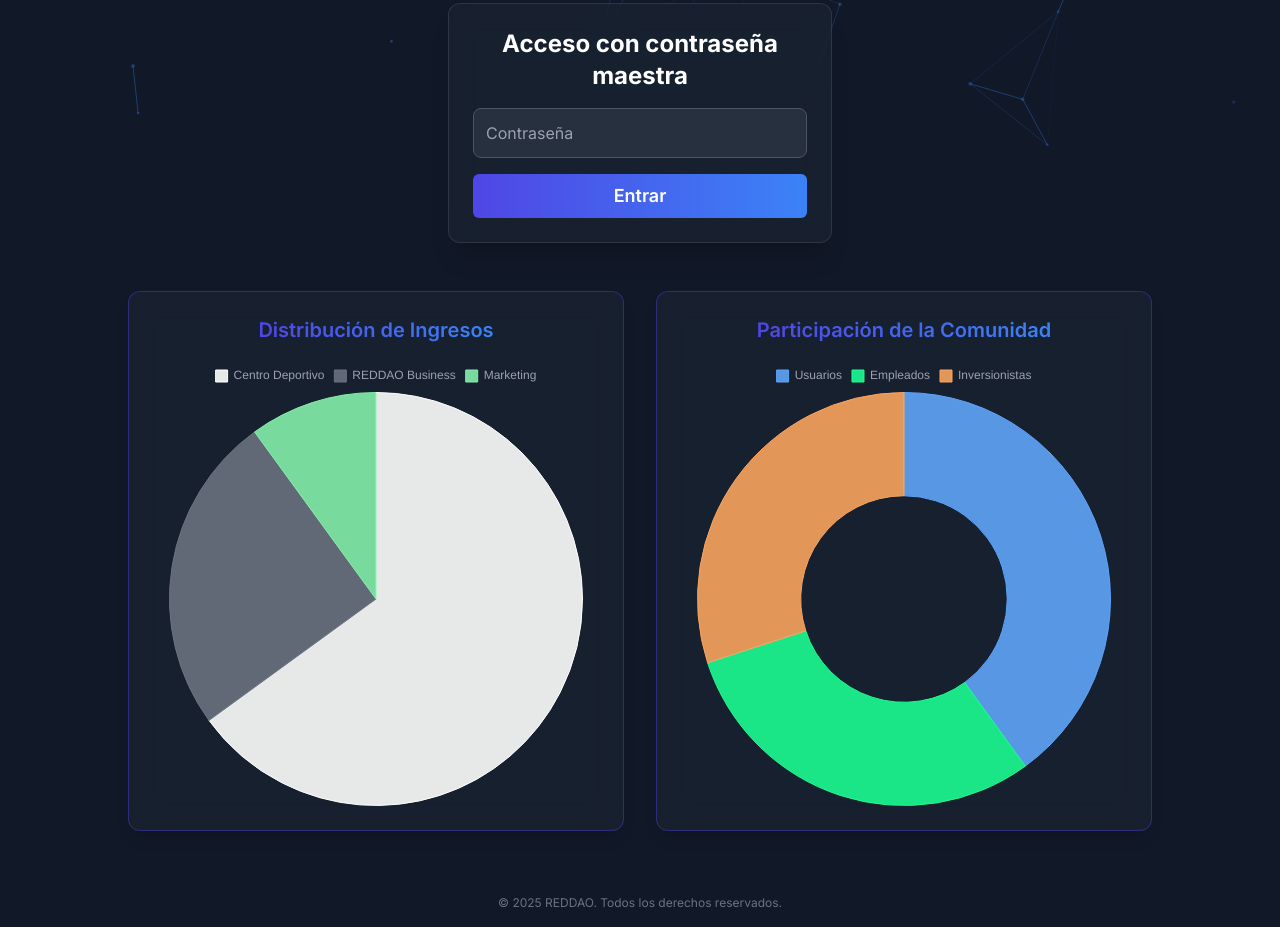
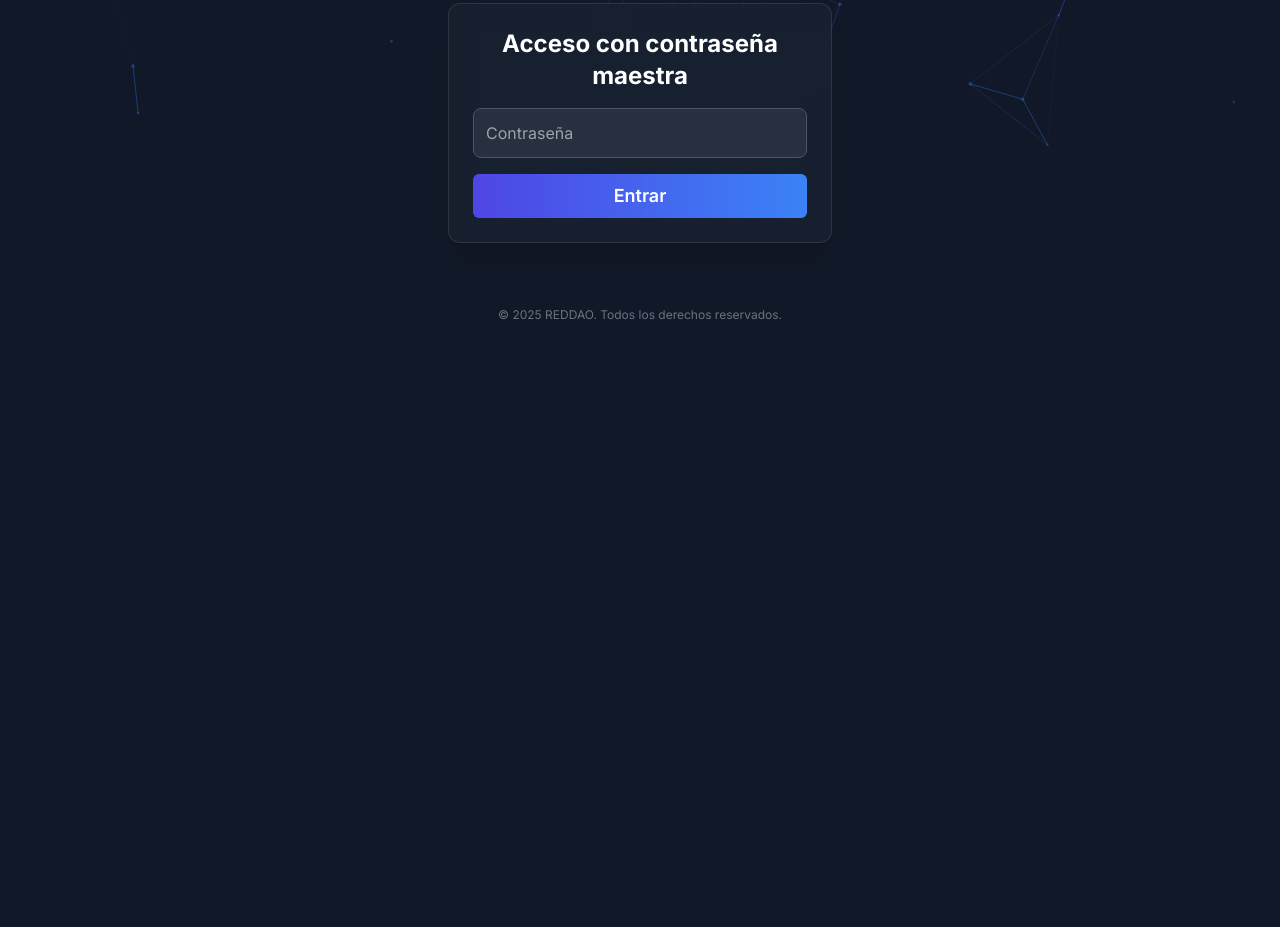
Before and after one commit to andresg01/Reddao, a plain HTML site: page frontend/index.html in a window 1280 px wide. Shown: the part 645-1572 px from the top of the page. After the commit the page ends 984 px from the top, so only its background shows below. Drawn offline with nearby package versions, Linux system fonts and the light colour scheme; no server answers.

Commit message:
Graficos eliminados pantalla de inicio

```diff
--- a/frontend/index.html
+++ b/frontend/index.html
@@ -205,7 +205,6 @@
         }
         document.addEventListener('alpine:init', () => { Alpine.data('redDaoApp', redDaoApp); });
         document.addEventListener('DOMContentLoaded', () => {
-            // --- Partículas de fondo ---
             tsParticles.load('bgNetwork', {
                 fullScreen: { enable: false },
                 background: { color: { value: 'transparent' } },
@@ -224,72 +223,12 @@
                 },
                 detectRetina: true
             });
-
-            // --- Gráficos interactivos en la pantalla de bienvenida ---
-            const revenueCtx = document.getElementById('revenueChart');
-            if (revenueCtx) {
-                new Chart(revenueCtx, {
-                    type: 'pie',
-                    data: {
-                        labels: ['Centro Deportivo', 'REDDAO Business', 'Marketing'],
-                        datasets: [{
-                            data: [65, 25, 10],
-                            backgroundColor: [
-                                'rgba(255, 255, 255, 0.9)',
-                                'rgba(107, 114, 128, 0.9)',
-                                'rgba(134, 239, 172, 0.9)'
-                            ],
-                            borderColor: [
-                                'rgba(255, 255, 255, 1)',
-                                'rgba(107, 114, 128, 1)',
-                                'rgba(134, 239, 172, 1)'
-                            ],
-                            borderWidth: 1
-                        }]
-                    },
-                    options: {
-                        plugins: {
-                            legend: { labels: { color: '#9ca3af', boxWidth: 12 } }
-                        }
-                    }
-                });
-            }
-
-            const communityCtx = document.getElementById('communityChart');
-            if (communityCtx) {
-                new Chart(communityCtx, {
-                    type: 'doughnut',
-                    data: {
-                        labels: ['Usuarios', 'Empleados', 'Inversionistas'],
-                        datasets: [{
-                            data: [40, 30, 30],
-                            backgroundColor: [
-                                'rgba(96, 165, 250, 0.9)',
-                                'rgba(29, 252, 147, 0.9)',
-                                'rgba(250, 165, 96, 0.9)'
-                            ],
-                            borderColor: [
-                                'rgba(96, 165, 250, 1)',
-                                'rgba(29, 252, 147, 1)',
-                                'rgba(250, 165, 96, 1)'
-                            ],
-                            borderWidth: 1
-                        }]
-                    },
-                    options: {
-                        plugins: {
-                            legend: { labels: { color: '#9ca3af', boxWidth: 12 } }
-                        }
-                    }
-                });
-            }
         });
     </script>
 </head>
 <body class="bg-gray-900 text-gray-200" x-data="redDaoApp()" x-init="init()">
     <div id="bgNetwork" aria-hidden="true"></div>
 
-    <!-- === Bienvenida / Password Gate === -->
     <div x-show="showWelcome" x-cloak class="min-h-screen flex flex-col items-center justify-center p-4 text-center relative overflow-hidden">
         <h1 class="text-5xl md:text-6xl font-extrabold gradient-text drop-shadow-xl mb-6">REDDAO</h1>
         <p class="max-w-3xl text-lg md:text-xl text-gray-300 mb-8 leading-relaxed">Plataforma Deportiva <span class="gradient-text font-semibold">Descentralizada</span> que conecta<br/>centros deportivos, usuarios, empleados, inversores y proveedores a través de <span class="gradient-text">blockchain</span>, incentivos tokenizados y gobernanza colectiva (DAO).</p>
@@ -320,24 +259,10 @@
             </div>
         </div>
         <span class="inline-block px-4 py-1 text-sm font-medium rounded-full bg-yellow-500/20 text-yellow-400 mb-8 animate-pulse">🚧 Proyecto en construcción - Acceso restringido 🚧</span>
-
-        <!-- === Formulario de contraseña maestra === -->
         <div class="w-full max-w-sm glass-modal p-6 rounded-xl shadow-xl">
             <h2 class="text-2xl font-bold mb-4 text-white">Acceso con contraseña maestra</h2>
             <input type="password" x-model="masterKey" placeholder="Contraseña" class="input mb-4" @keyup.enter="enterPlatform()">
             <button @click="enterPlatform()" class="w-full btn btn-gradient text-lg">Entrar</button>
-        </div>
-
-        <!-- === NUEVOS GRÁFICOS INTERACTIVOS === -->
-        <div id="welcomeCharts" class="mt-12 w-full max-w-5xl grid grid-cols-1 md:grid-cols-2 gap-8">
-            <div class="glass-modal p-6 rounded-xl shadow-lg border border-indigo-600/40 flex flex-col items-center">
-                <h3 class="text-xl font-semibold gradient-text mb-4">Distribución de Ingresos</h3>
-                <canvas id="revenueChart" class="w-full"></canvas>
-            </div>
-            <div class="glass-modal p-6 rounded-xl shadow-lg border border-indigo-600/40 flex flex-col items-center">
-                <h3 class="text-xl font-semibold gradient-text mb-4">Participación de la Comunidad</h3>
-                <canvas id="communityChart" class="w-full"></canvas>
-            </div>
         </div>
         <footer class="mt-16 text-xs text-gray-500">&copy; 2025 REDDAO. Todos los derechos reservados.</footer>
     </div>
```
